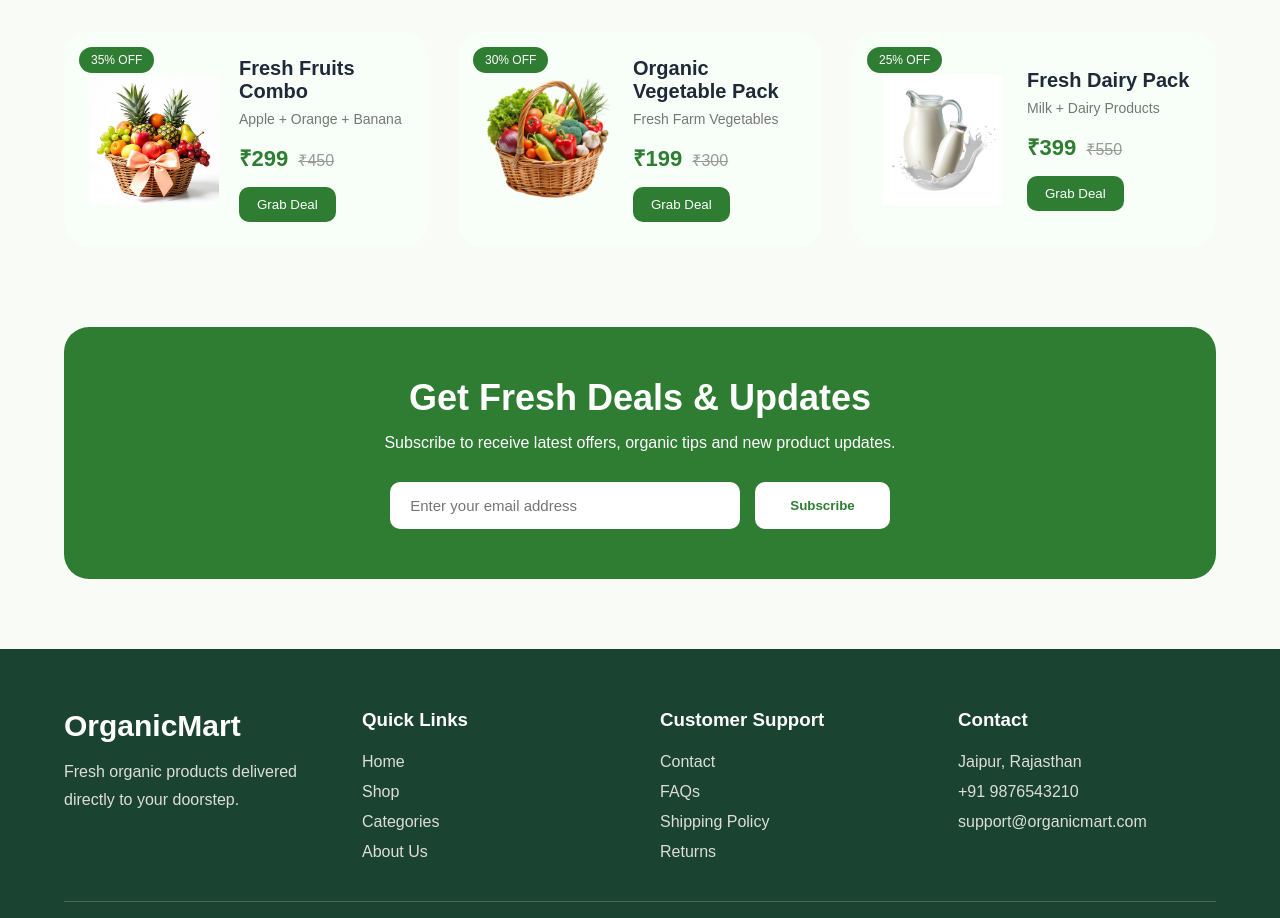
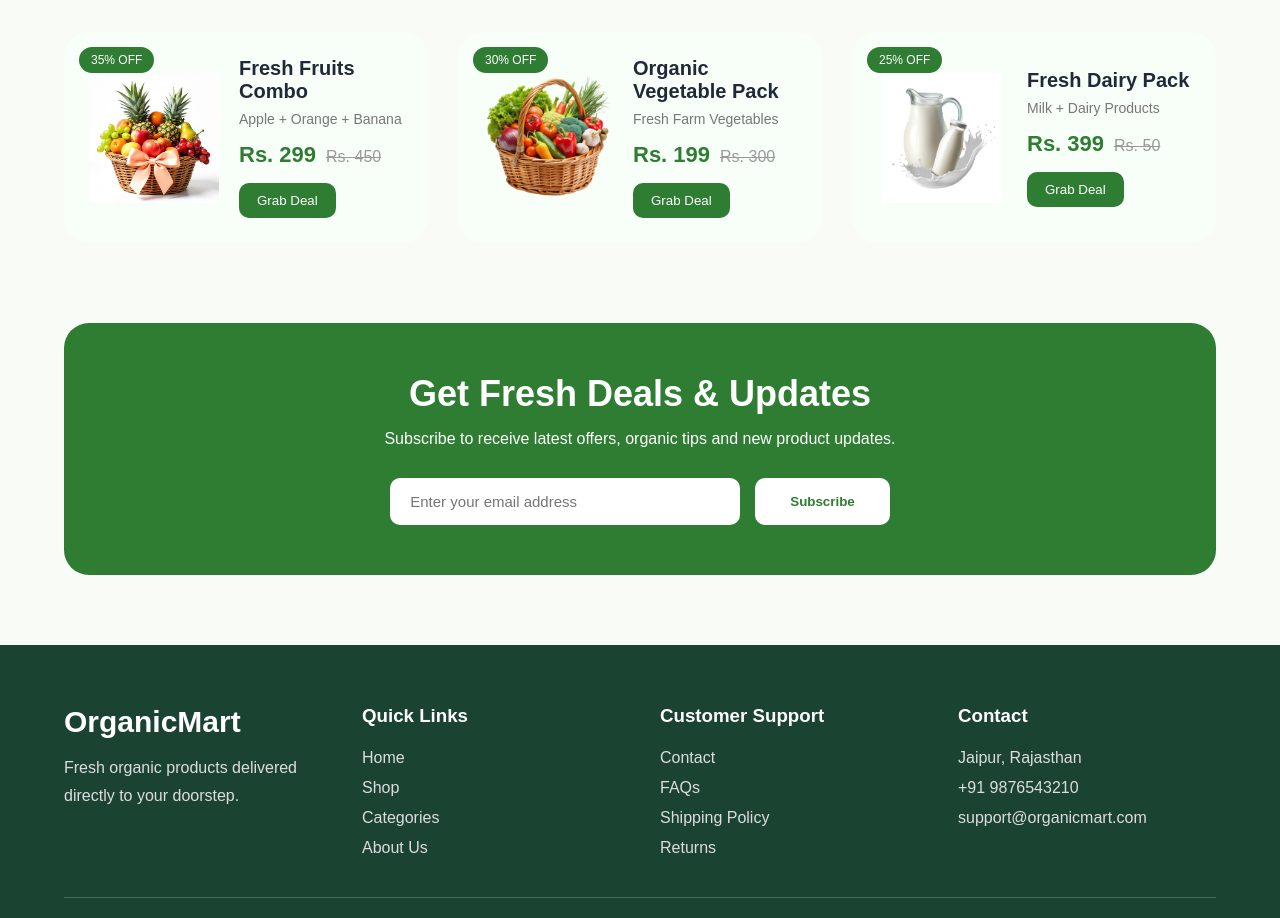
Before and after one commit to KaanchiSharma12/organic-mart, a React (Create React App) app: page / in a window 1280 px wide. Shown: the part 2380-3298 px from the top of the page. Built offline with nearby package versions, Linux system fonts and the light colour scheme.

Commit message:
updated deal.jsx

```diff
--- a/src/components/Deals/Deals.jsx
+++ b/src/components/Deals/Deals.jsx
@@ -13,8 +13,8 @@ const deals=[
 image:fruit,
 title:"Fresh Fruits Combo",
 desc:"Apple + Orange + Banana",
-price:"₹299",
-old:"₹450",
+price:"Rs. 299",
+old:"Rs. 450",
 discount:"35% OFF"
 },
 
@@ -22,8 +22,8 @@ discount:"35% OFF"
 image:vegetables,
 title:"Organic Vegetable Pack",
 desc:"Fresh Farm Vegetables",
-price:"₹199",
-old:"₹300",
+price:"Rs. 199",
+old:"Rs. 300",
 discount:"30% OFF"
 },
 
@@ -31,8 +31,8 @@ discount:"30% OFF"
 image:milk,
 title:"Fresh Dairy Pack",
 desc:"Milk + Dairy Products",
-price:"₹399",
-old:"₹550",
+price:"Rs. 399",
+old:"Rs. 50",
 discount:"25% OFF"
 }
 
```
